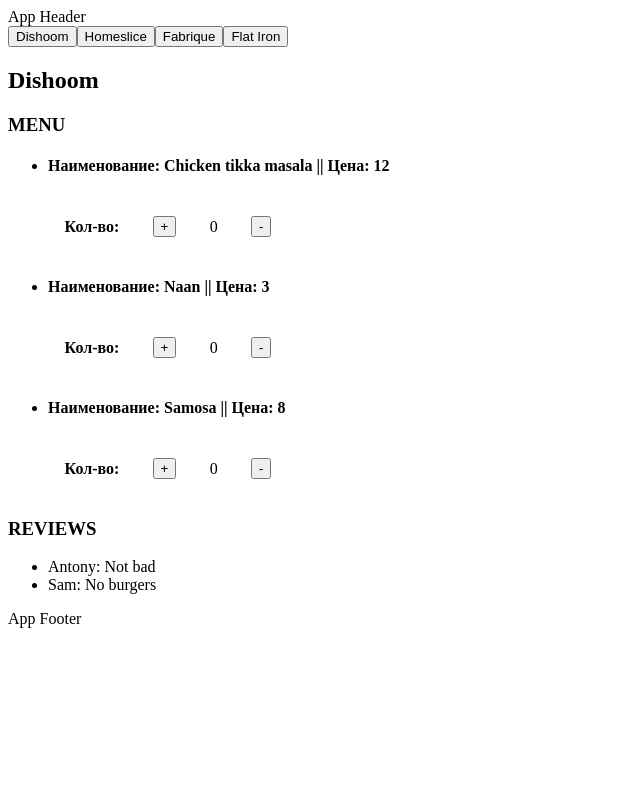
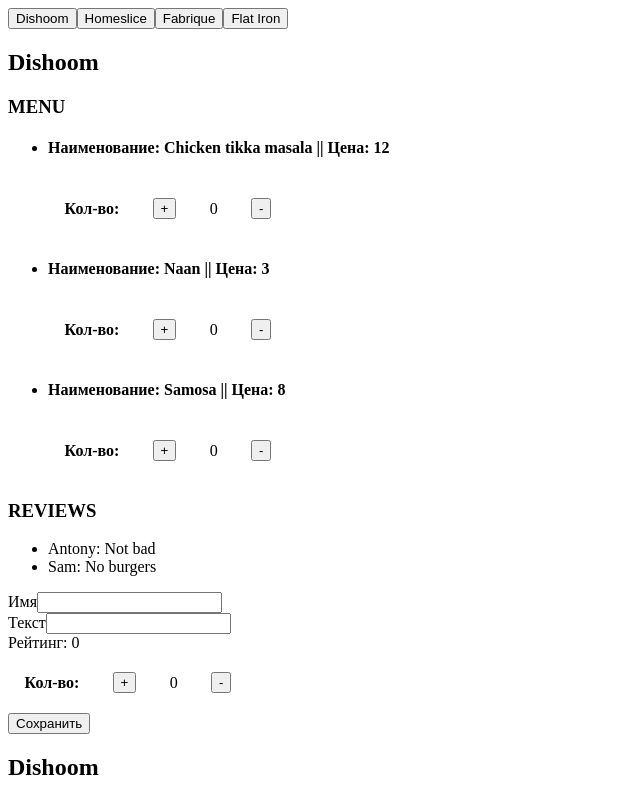
Before and after one commit to Ilichev-vlad/Restaraunts, a React (Vite) app: page / in a window 1280 px wide. Shown: the top 800 px of the page, without its empty margins (0-640 px from the left). Built offline with nearby package versions, Linux system fonts and the light colour scheme.

Commit message:
third homework partially done

```diff
--- a/src/components/app/component.jsx
+++ b/src/components/app/component.jsx
@@ -17,6 +17,21 @@
                 <TabBar restaurants={restaurants} setCurrentRest={setCurrentRest} />
                 <Restaurant
                     key={currentRestData.id}
+                    id={currentRestData.id}
+                    name={currentRestData.name}
+                    menu={currentRestData.menu}
+                    reviews={currentRestData.reviews}
+                />
+                <Restaurant
+                    key={currentRestData.id}
+                    id={currentRestData.id}
+                    name={currentRestData.name}
+                    menu={currentRestData.menu}
+                    reviews={currentRestData.reviews}
+                />
+                <Restaurant
+                    key={currentRestData.id}
+                    id={currentRestData.id}
                     name={currentRestData.name}
                     menu={currentRestData.menu}
                     reviews={currentRestData.reviews}
--- a/src/components/counter/component.jsx
+++ b/src/components/counter/component.jsx
@@ -1,13 +1,23 @@
 import { useCallback, useState } from "react";
 
-const useCount = () => {
+const useCount = (minValue, maxValue, onChange) => {
+    const min = minValue ? minValue : 0;
+    const max = maxValue ? maxValue : 5;
     const [count, setCount] = useState(0);
 
     const increment = useCallback(() => {
-      setCount((prevState) => prevState < 5 ? prevState + 1 : prevState);
+      setCount((prevState) => {
+        const currentValue = prevState < max ? prevState + 1 : prevState;
+        if (onChange) onChange(currentValue);
+        return currentValue;
+    });
     }, []);
     const decrement = useCallback(() => {
-      setCount((prevState) => prevState > 0 ? prevState - 1 : 0);
+      setCount((prevState) => {
+        const currentValue = prevState > min ? prevState - 1 : min;
+        if (onChange) onChange(currentValue);
+        return currentValue;
+    });
     }, []);
 
     return {
@@ -17,8 +27,8 @@
     };
 };
 
-export const Counter = () => {
-    const { count, decrement, increment } = useCount();
+export const Counter = ({minValue, maxValue, onChange}) => {
+    const { count, decrement, increment } = useCount(minValue, maxValue, onChange);
     return (
         <div style={{display: "flex", flexDirection: "row", width: '15rem', justifyContent: "space-around", alignItems: "center"}}>
             <h4>Кол-во: </h4>
--- a/src/components/header/component.jsx
+++ b/src/components/header/component.jsx
@@ -1,3 +1,6 @@
+import { ScrollProgress } from "../scroll-progress/component";
 export const Header = () => {
-    return <header>App Header</header>;
+    return (<header>
+        <ScrollProgress />
+    </header>);
 };
--- a/src/components/restaurant/component.jsx
+++ b/src/components/restaurant/component.jsx
@@ -1,12 +1,12 @@
 import { Menu } from "../menu/component";
 import { Reviews } from "../review/component";
 
-export const Restaurant = ({name, menu, reviews}) => {
+export const Restaurant = ({id, name, menu, reviews}) => {
     return (
         <div>
             <h2>{name}</h2>
             <Menu menu={menu} />
-            <Reviews reviews={reviews} />
+            <Reviews id={id} reviews={reviews} />
         </div>
     );
 }
--- /dev/null
+++ b/src/components/review-form/component.jsx
@@ -0,0 +1,62 @@
+import { useReducer } from "react";
+import { Counter } from "../counter/component";
+
+const INITIAL_FORM = {
+    name: '',
+    text: '',
+    rating: 0
+};
+
+function reducer(state, { type, payload }) {
+    switch (type) {
+      case "setName":
+        return { ...INITIAL_FORM, name: payload };
+      case "setText":
+        return { ...state, text: payload };
+      case "setRating":
+        return { ...state, rating: payload };
+      case "clear":
+        return INITIAL_FORM;
+      default:
+        return state;
+    }
+}
+
+const useForm = (initialValue) => {
+    return useReducer(reducer, initialValue);
+};
+
+export const ReviewForm = ({id}) => {
+    const [form, dispatch] = useForm(INITIAL_FORM);
+    const { name, text, rating } = form;
+
+    return (
+        <div>
+            <div>
+                <span>Имя</span>
+                <input value={name}
+                    onChange={(event) => {
+                        dispatch({ type: "setName", payload: event.target.value });
+                    }}
+                />
+            </div>
+            <div>
+                <span>Текст</span>
+                <input value={text}
+                    onChange={(event) => {
+                        dispatch({ type: "setText", payload: event.target.value });
+                    }}
+                />
+            </div>
+            <div>
+                <span>Рейтинг: {rating}</span>
+                <Counter key={id} minValue={1} maxValue={5} onChange={(value) => {
+                    dispatch({ type: "setRating", payload: value });
+                }}/>
+            </div>
+            <div>
+                <button onClick={() => dispatch({ type: "clear" })}>Сохранить</button>
+            </div>
+        </div>
+    );
+}
--- a/src/components/review/component.jsx
+++ b/src/components/review/component.jsx
@@ -1,4 +1,6 @@
-export const Reviews = ({reviews}) => {
+import { ReviewForm } from "../review-form/component";
+
+export const Reviews = ({id, reviews}) => {
 
     if (!reviews?.length) {
         return null;
@@ -14,6 +16,7 @@
                     : 'Review is empty'
                 }
             </div>
+            <ReviewForm id={id}/>
         </div>
     );
 }
--- /dev/null
+++ b/src/components/scroll-progress/component.jsx
@@ -0,0 +1,30 @@
+import { useEffect, useState } from "react"
+
+export const ScrollProgress = () => {
+    const [percentage, setPercentage] = useState(0);
+
+    useEffect(() => {
+        window.addEventListener('scroll', () => {
+            const y = typeof window.scrollY === 'undefined'
+                ? window.pageYOffset
+                : window.scrollY;
+
+            const progress = y === 0
+                ? 0
+                : y / (document.body.scrollHeight - window.innerHeight);
+
+            setPercentage(progress * 100);
+        });
+    }, []);
+
+    return (
+        <div style={{
+            height: '10px',
+            position: 'fixed',
+            left: '0',
+            top: '0',
+            backgroundColor: 'red',
+            width: percentage + '%'
+        }}></div>
+    )
+};
```
